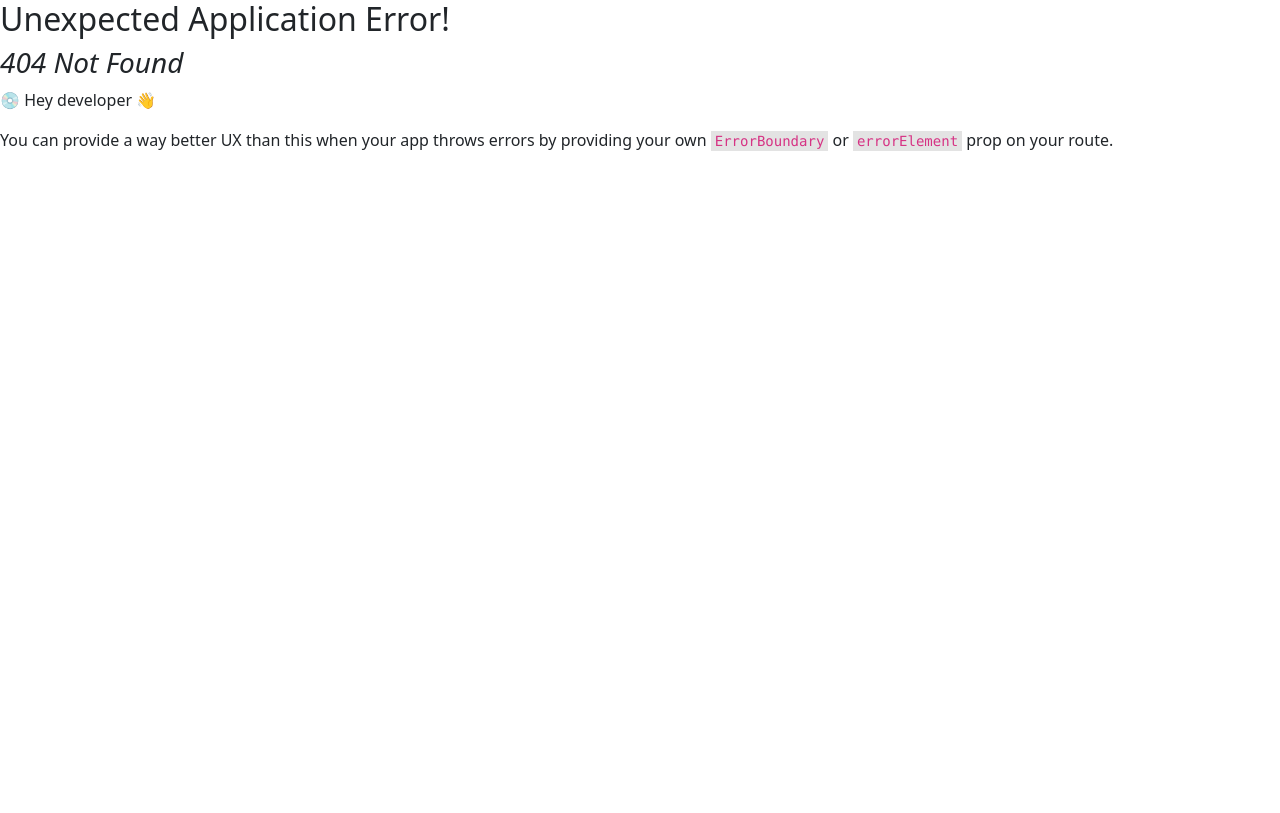
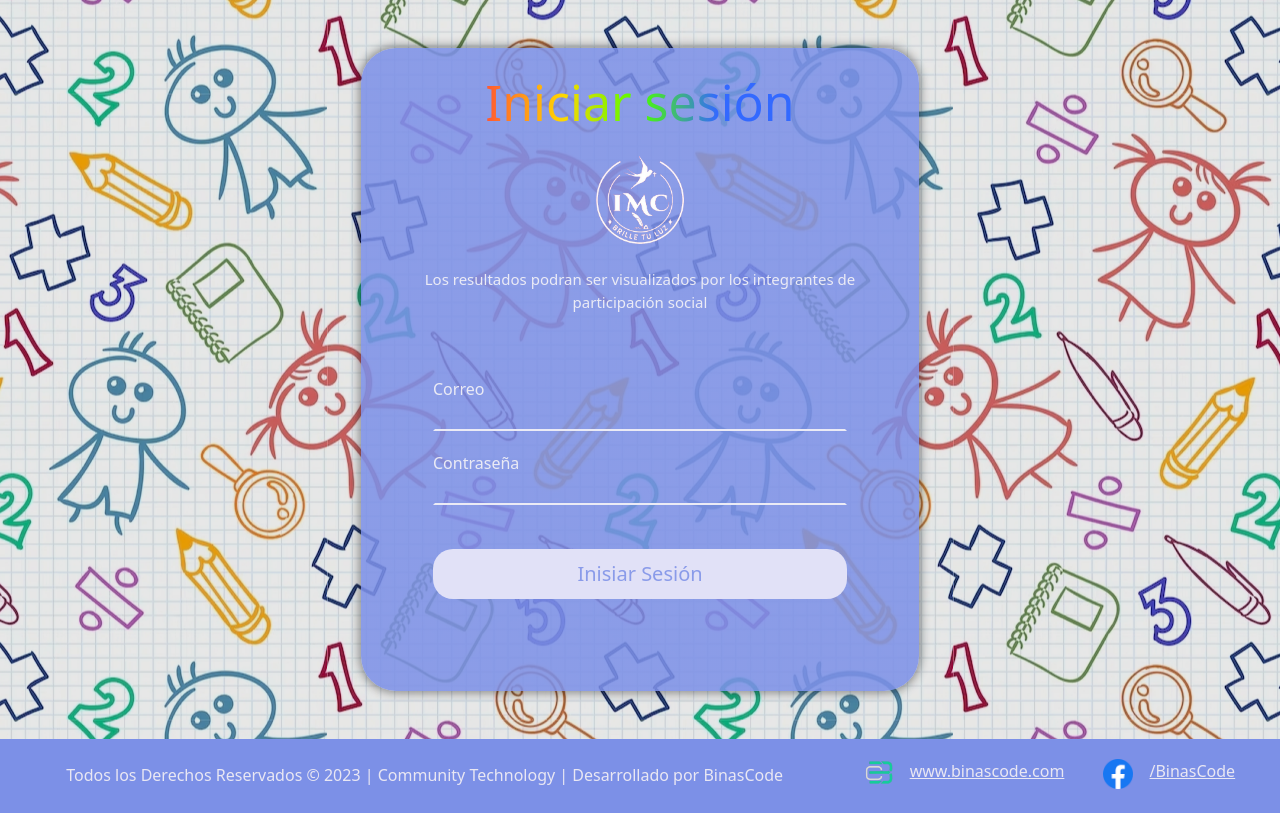
Before and after one commit to EdgarCode1812/buzon-sugerencias-kinder, a React (Create React App) app: page /Login in a window 1280 px wide. Before the commit this address had no page. Built offline with nearby package versions, Linux system fonts and the light colour scheme.

Commit message:
Se agrego sección login

```diff
--- /dev/null
+++ b/src/components/admin/login/Login.css
@@ -0,0 +1,105 @@
+.bg-login {
+    background-image: url('../../../assets/img/bg-encuesta.jpg');
+    background-position: center;
+}
+
+.bg-login::after {
+    content: "";
+    position: fixed;
+    top: 0;
+    bottom: 0;
+    left: 0;
+    right: 0;
+    background: rgba(0, 0, 0, 0.096);
+    z-index: 1;
+    /* Coloca el fondo oscuro encima de la imagen de fondo */
+}
+
+.con-ins-login {
+    color: white;
+    width: 50%;
+    background: linear-gradient(89deg, #7c90e7dc 100%, #fffffff5 100%) 0% 0% no-repeat padding-box;
+    /* background-color: #7c90e7ef; */
+    border-radius: 35px;
+    box-shadow: 0px 0px 10px 2px rgba(0, 0, 0, 0.404);
+}
+
+.con-ins-login img {
+    width: 120px;
+}
+
+.con-ins-login p {
+    font-size: 15px;
+    font-weight: 500;
+    color: black;
+}
+
+.con-ins-login h1 {
+    font-size: 50px;
+    display: inline-block;
+    background: linear-gradient(90deg, #FF5733, #FFD700, #4BFF00, #3369FF, #3369FF);
+    background-clip: text;
+    -webkit-background-clip: text;
+    color: transparent;
+}
+.form-group-login {
+    margin-bottom: 20px;
+    color: rgb(235, 235, 245);
+    font-weight: 500;
+}
+.llisting-login {
+    height: 30px;
+    padding: 8px 15px;
+    border-color: transparent transparent rgb(235, 235, 245) transparent;
+    width: 100%;
+    color: rgb(235, 235, 245);
+    background-color: transparent;
+    letter-spacing: 0.1px;
+    font-size: 14px;
+}
+
+.llisting-login:focus,
+.llisting-login:focus-within {
+    border-color: transparent transparent rgb(235, 235, 245) transparent;
+    outline: none;
+    -webkit-box-shadow: none;
+    box-shadow: none;
+}
+
+.btn-login{
+    border-color: transparent;
+    background-color: rgb(225, 225, 247);
+    border-radius: 20px;
+    color: #7c90e7dc;
+    font-size: 20px;
+    font-weight: 500;
+  }
+
+  .btn-login:hover{
+    background-color: #7c90e7ef;
+    border-color: transparent;
+    color: white;
+  }
+
+/**modo responsivo/
+/* Estilos para tablets (768px a 1024px de ancho) */
+@media (min-width: 768px) and (max-width: 1024px) {
+    .con-ins-login {
+        width: 100%;
+    }
+}
+
+/* Estilos  en dispositivos móviles (768px o menos de ancho) */
+@media (max-width: 768px) {
+    .con-ins-login {
+        width: 100%;
+    }
+    .con-ins-login h1 {
+        font-size: 40px;
+    }
+}
+
+/* Estilos para el logo en dispositivos móviles (350px o menos de ancho) */
+@media (max-width: 350px) {
+
+}
--- /dev/null
+++ b/src/components/admin/login/Login.js
@@ -0,0 +1,75 @@
+import React from 'react'
+import './Login.css'
+import { Formik, Form, Field, ErrorMessage } from 'formik';
+import * as Yup from 'yup';
+import Footer from '../../shared/footer/Footer';
+
+const validationSchema = Yup.object().shape({
+    correo: Yup.string().required('El correo es requerido'),
+    contrasena: Yup.string().required('La contraseña es requerida'),
+});
+
+const initialValues = {
+    correo: '',
+    contrasena: '',
+};
+
+export default function Login() {
+
+    const handleSubmit = (values, { resetForm }) => {
+        // Aquí puedes manejar el envío de los datos del formulario
+        console.log(values);
+        resetForm();
+    };
+
+    return (
+        <div className='bg-login'>
+            <div className='container con-position d-flex justify-content-center pb-5 pt-5'>
+                <div className='row con-ins-login p-3'>
+                    <div className='col-md-12 p-2'>
+                        <div className='text-center'>
+                            <h1 className='text-center'>Iniciar sesión</h1>
+                        </div>
+                        <div className='text-center'>
+                            <img src="/img/logo-kinder.png" alt="" />
+                        </div>
+                        <p className='pt-2 text-center' style={{color:'rgb(235, 235, 245)'}}>
+                            Los resultados podran ser visualizados por los integrantes de participación social
+                        </p>
+                        <div className='p-md-5 p-1'>
+                            <Formik
+                                initialValues={initialValues}
+                                validationSchema={validationSchema}
+                                onSubmit={handleSubmit}
+                            >
+                                {({ values, handleSubmit }) => (
+
+                                    <Form>
+                                        <div className="form-group-login">
+                                            <label >Correo</label>
+                                            <Field type="email" id="correo" name="correo" className="llisting-login" />
+                                            <ErrorMessage name="correo" component="div" />
+                                        </div>
+
+                                        <div className="form-group-login">
+                                            <label>Contraseña</label>
+                                            <Field type="password" id="contrasena" name="contrasena" className="llisting-login" />
+                                            <ErrorMessage name="contrasena" component="div" />
+                                        </div>
+
+                                        <div className="form-group text-center pt-4">
+                                            <button type="submit" className="btn-login w-100 p-2">Inisiar Sesión</button>
+                                        </div>
+                                    </Form>
+
+                                )}
+
+                            </Formik>
+                        </div>
+                    </div>
+                </div>
+            </div>
+            <Footer />
+        </div>
+    )
+}
--- a/src/components/questions/Questions.css
+++ b/src/components/questions/Questions.css
@@ -25,7 +25,7 @@
     color: white;
     margin-top: 80px;
     width: 90%;
-    background: linear-gradient(89deg, #7c90e7ef 20%, #ffff 70%) 0% 0% no-repeat padding-box;
+    background: linear-gradient(89deg, #7c90e7ef 20%, #fffffff5 70%) 0% 0% no-repeat padding-box;
     /* background-color: #7c90e7ef; */
     border-radius: 35px;
     box-shadow: 0px 0px 10px 2px rgba(0, 0, 0, 0.404);
--- a/src/components/shared/navbar/Navbar.js
+++ b/src/components/shared/navbar/Navbar.js
@@ -1,4 +1,5 @@
 import React from 'react'
+import { Link } from 'react-router-dom';
 import './Navbar.css'
 import { Navbar, Nav, Button } from 'react-bootstrap';
 
@@ -9,7 +10,7 @@ export default function Header() {
 
                 <Nav className="ms-auto pe-3 pt-1 pb-1">
                         <Nav.Item>
-                            <Button type="button" className="btn-kinder-navbar w-100 p-2">Resultados</Button>
+                        <Link to="/Login"><Button className="btn-kinder-navbar w-100 p-2">Resultados</Button></Link>
                         </Nav.Item>
                     </Nav>
             </Navbar>
--- a/src/index.js
+++ b/src/index.js
@@ -6,6 +6,7 @@ import reportWebVitals from './reportWebVitals';
 import 'bootstrap/dist/css/bootstrap.min.css';
 import { createBrowserRouter, RouterProvider } from 'react-router-dom';
 import Question from './components/questions/Question';
+import Login from './components/admin/login/Login';
 
 const router = createBrowserRouter([
   {
@@ -15,7 +16,12 @@ const router = createBrowserRouter([
   {
     path: "Encuesta",
     element: <Question />
+  },
+  {
+    path: "Login",
+    element: <Login />
   }
+
 ])
 
 
```
